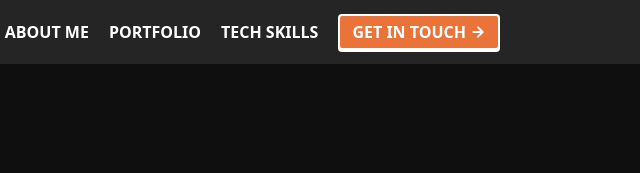
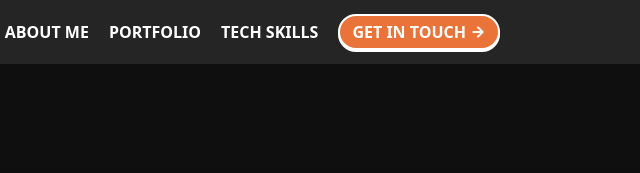
Before and after one commit to WashingtonCoutinho/WashingtonCoutinho.github.io, a website: page index.html in a window 1280 px wide. Shown: the top 173 px of the page, 604-1244 px from the left. Drawn offline with Linux system fonts and the light colour scheme.

Commit message:
Hero Section + Menu Done

```diff
--- a/index.html
+++ b/index.html
@@ -32,7 +32,7 @@
           <a class="hover:text-primary">Tech Skills</a>
         </nav>
         <button
-          class="inline-flex items-center text-white bg-prtext-primary border-2 border-white drop-shadow-white rounded-full py-1 px-3 focus:outline-none bg-primary hover:bg-secondary rounded uppercase text-base mt-4 md:mt-0 md:ml-5 hover:scale-105"
+          class="inline-flex items-center text-white bg-prtext-primary border-2 border-white drop-shadow-white rounded-full py-1 px-3 focus:outline-none bg-primary hover:bg-secondary uppercase text-base mt-4 md:mt-0 md:ml-5 hover:scale-105"
         >
           Get in Touch
           <svg
```
